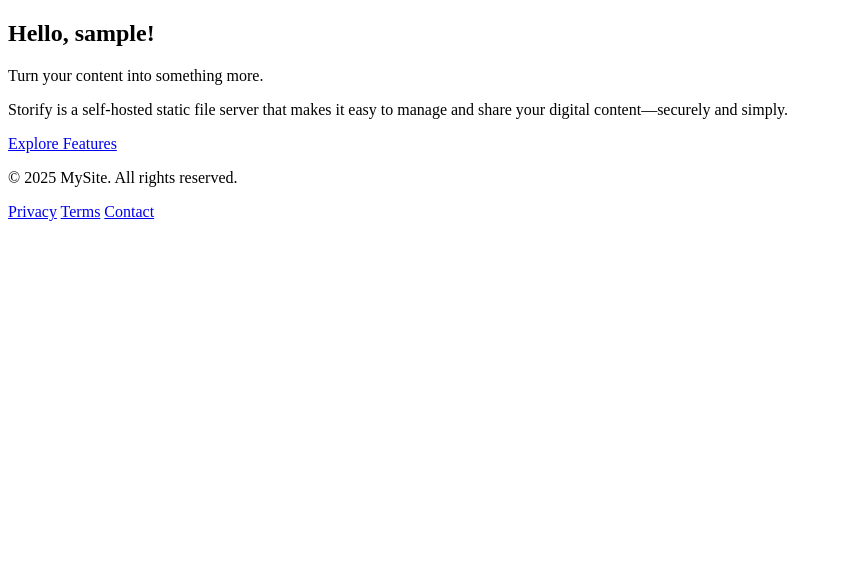
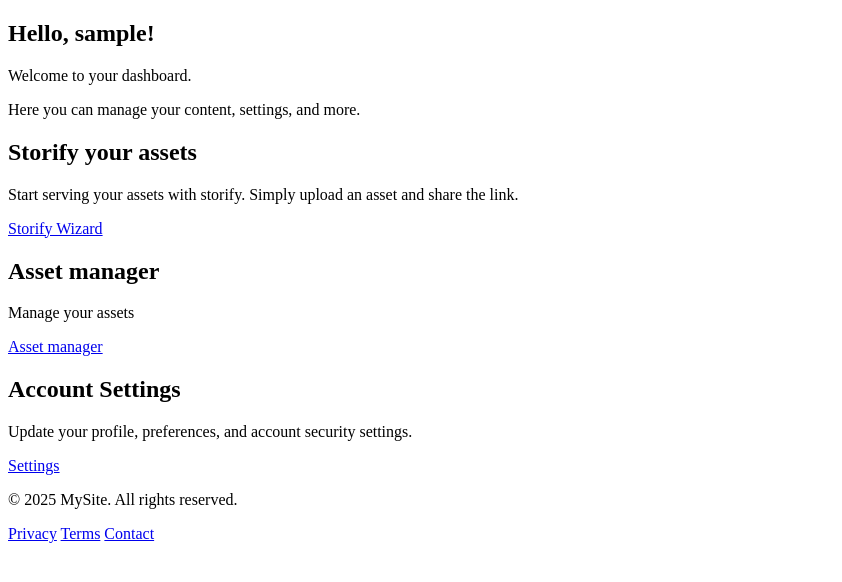
Before and after one commit to Arian-Ott/storify, a FastAPI app: template frontend/templates/dashboard/dashboard.html in a window 1280 px wide. Shown: the part 101-683 px from the top of the page, without its empty margins (0-842 px from the left). Run offline with FastAPI, Linux system fonts and the light colour scheme; the template is opened without the code that fills it: most values are stand-ins (such as "Sample title", 1, 10 or a date in 2020).

Commit message:
feat: enhance user authentication and file upload features, update dashboard and asset management templates
Signed-off-by: Arian-Ott <88984301+Arian-Ott@users.noreply.github.com>

```diff
--- a/api/main.py
+++ b/api/main.py
@@ -30,6 +30,7 @@ app.add_middleware(
     allow_credentials=True,
     allow_methods=["*"],
     allow_headers=["*"],
+
 )
 
 if __name__ == "__main__":
--- a/api/models/s4.py
+++ b/api/models/s4.py
@@ -28,6 +28,10 @@ class S4Symlink(Base):
     file_name = Column(String(255), nullable=False, unique=False, index=True)
 
     source = relationship("S4Model", foreign_keys=[source_id])
-
+    user_id = Column(
+        UUID(as_uuid=True),
+        ForeignKey("users.id", ondelete="CASCADE"),
+        nullable=True,
+    )
     created_at = Column(DateTime, default=datetime.now)
     updated_at = Column(DateTime, default=datetime.now, onupdate=datetime.now)
--- a/api/routes/user.py
+++ b/api/routes/user.py
@@ -98,14 +98,18 @@ async def route_login_user(
         token = create_access_token(
             data={
                 "sub": str(user.id),
+                "username": user.username,
+
             }
         )
 
         response = RedirectResponse(
-            url="/",
+            url="/dashboard",
             status_code=303,
         )
+
         response.set_cookie("access_token", token, httponly=True)
+
         return response
     except ValueError as e:
         raise HTTPException(status_code=400, detail=str(e))
--- a/api/services/s4_service.py
+++ b/api/services/s4_service.py
@@ -12,7 +12,7 @@ S4_STORAGE_LOCATION = os.getenv("S4_STORAGE_LOCATION", "s4")
 
 
 def create_file(
-    file_name: str, file_bytes: bytes, file_type: str = "application/octet-stream"
+    file_name: str, user_id,file_bytes: bytes, file_type: str = "application/octet-stream"
 ):
     file_id = uuid.uuid4()
     file_hash = sha3_256(file_bytes).hexdigest()
@@ -36,6 +36,7 @@ def create_file(
             id=file_id,
             source_id=file_id if not existing_file else existing_file.id,
             file_name=file_name,
+            user_id=uuid.UUID(user_id),
         )
         db.add(symlink)
         db.commit()
--- a/api/utils/jwt.py
+++ b/api/utils/jwt.py
@@ -6,8 +6,6 @@ from fastapi.responses import RedirectResponse, JSONResponse
 from fastapi.exceptions import HTTPException
 from api.services.jwt import verify_token, create_access_token
 from api.utils.logging import logger
-
-
 def protected_route(func):
     @wraps(func)
     async def wrapper(request: Request, *args, **kwargs):
--- a/frontend/templates/auth/register.html
+++ b/frontend/templates/auth/register.html
@@ -5,7 +5,7 @@
 {% block content %}
 <section class="max-w-md mx-auto bg-slate-800 p-8 rounded-2xl shadow-xl mt-12" data-aos="fade-up">
     <h1 class="text-3xl font-bold mb-6 text-center">Create an Account</h1>
-    <form method="post" action="/auth/multipart/users" class="space-y-6">
+    <form method="post" action="/auth/users/multipart" class="space-y-6">
         <div>
             <label for="username" class="block text-sm font-medium mb-1">Username</label>
             <input type="text" name="username" id="username" required
--- a/frontend/templates/dashboard/dashboard.html
+++ b/frontend/templates/dashboard/dashboard.html
@@ -4,20 +4,47 @@
 
 {% block content %}
 <!-- Hero Section -->
-<section class="bg-slate-800 py-28 shadow-lg relative overflow-hidden">
-  <div class="container mx-auto px-4 text-center max-w-3xl">
-    <h1 class="text-5xl font-extrabold mb-6 leading-tight text-white">
-      Hello, {{ username }}!
+<section class="bg-slate-800 py-28 shadow-lg" data-aos="fade-up">
+  <div class="container mx-auto px-4 text-center max-w-3xl" data-aos="fade-up">
+    <h1 class="text-5xl font-extrabold mb-3 leading-tight text-white">
+      Hello, <span class="text-blue-500">{{ username }}</span>!
     </h1>
     <p class="text-lg mb-6 italic text-neutral-300">
-      Turn your content into something more.
+      Welcome to your dashboard.
     </p>
     <p class="text-xl mb-10 text-neutral-400">
-      Storify is a self-hosted static file server that makes it easy to manage and share your digital content—securely and simply.
+      Here you can manage your content, settings, and more.
     </p>
-    <a href="#features" class="bg-blue-600 hover:bg-blue-500 text-white font-semibold py-3 px-8 rounded-xl transition duration-200 shadow-lg hover:shadow-xl">
-      Explore Features
-    </a>
+
+  </div>
+</section>
+
+
+<section class="py-16 bg-slate-900" data-aos="fade-up">
+  <div class="container mx-auto px-4">
+    <div class="grid grid-cols-1 md:grid-cols-3 gap-6">
+
+
+      <div class="bg-slate-700 p-6 rounded-2xl shadow-lg text-center text-white" data-aos="fade-up" data-aos-delay="100">
+        <h2 class="text-2xl font-bold mb-4">Storify your assets</h2>
+        <p class="mb-6 text-slate-300">Start serving your assets with storify. Simply upload an asset and share the link.</p>
+        <a href="/storify" class="bg-blue-600 hover:bg-blue-500 text-white font-medium py-2 px-6 rounded-xl transition">Storify Wizard</a>
+      </div>
+
+      <div class="bg-slate-700 p-6 rounded-2xl shadow-lg text-center text-white" data-aos="fade-up" data-aos-delay="100">
+        <h2 class="text-2xl font-bold mb-4">Asset manager</h2>
+        <p class="mb-6 text-slate-300">Manage your assets</p>
+        <a href="/analytics" class="bg-blue-600 hover:bg-blue-500 text-white font-medium py-2 px-6 rounded-xl transition">Asset manager</a>
+      </div>
+
+
+      <div class="bg-slate-700 p-6 rounded-2xl shadow-lg text-center text-white" data-aos="fade-up" data-aos-delay="100">
+        <h2 class="text-2xl font-bold mb-4">Account Settings</h2>
+        <p class="mb-6 text-slate-300">Update your profile, preferences, and account security settings.</p>
+        <a href="/settings" class="bg-blue-600 hover:bg-blue-500 text-white font-medium py-2 px-6 rounded-xl transition">Settings</a>
+      </div>
+
+    </div>
   </div>
 </section>
 {% endblock %}
```
Also changed, not shown: api/routes/html_router.py (+14 -3 lines), api/routes/s4_router.py (+27 -2 lines), frontend/templates/dashboard/assets.html (added, +21 -0 lines), frontend/templates/dashboard/storify.html (added, +31 -0 lines).
